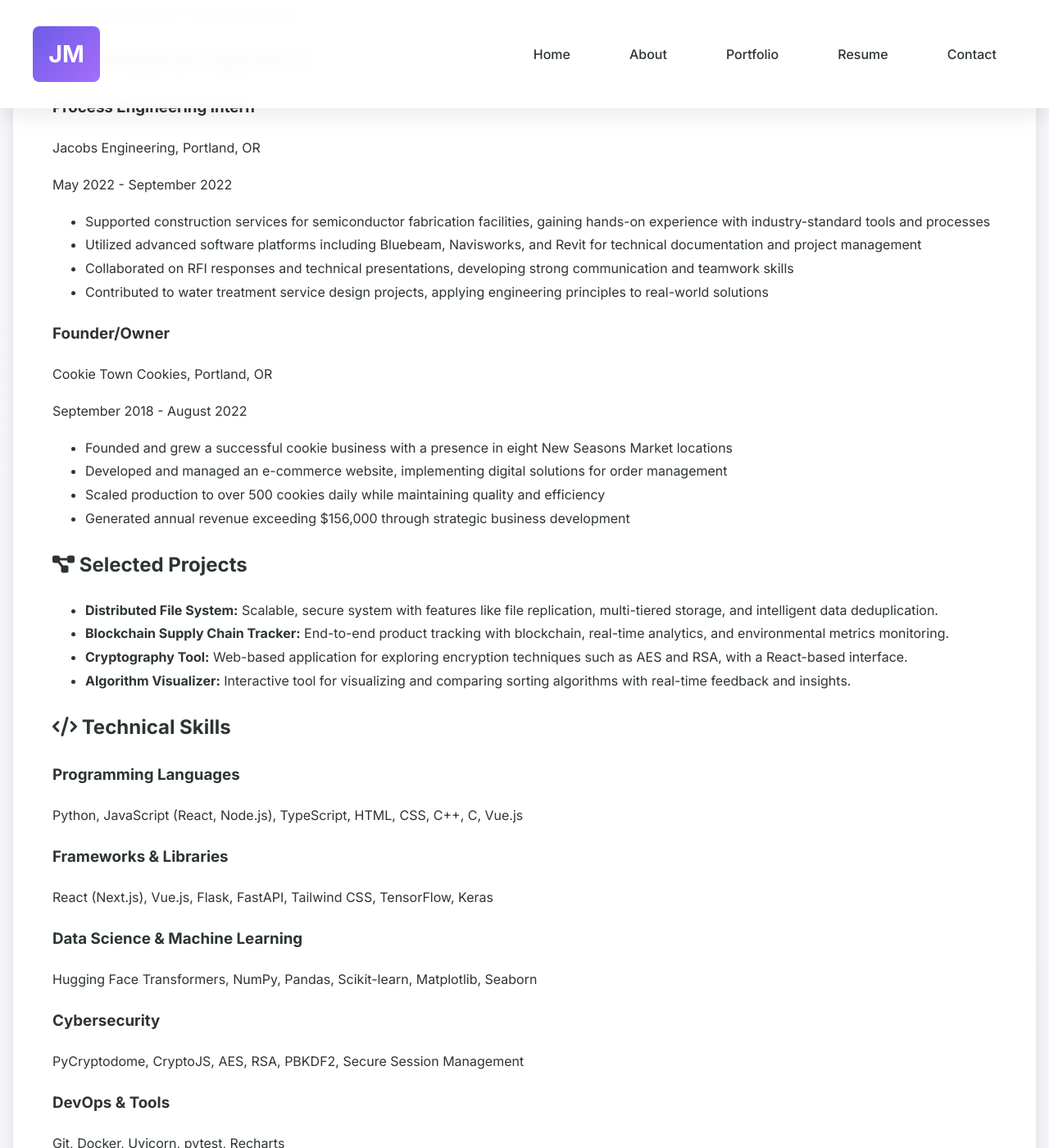
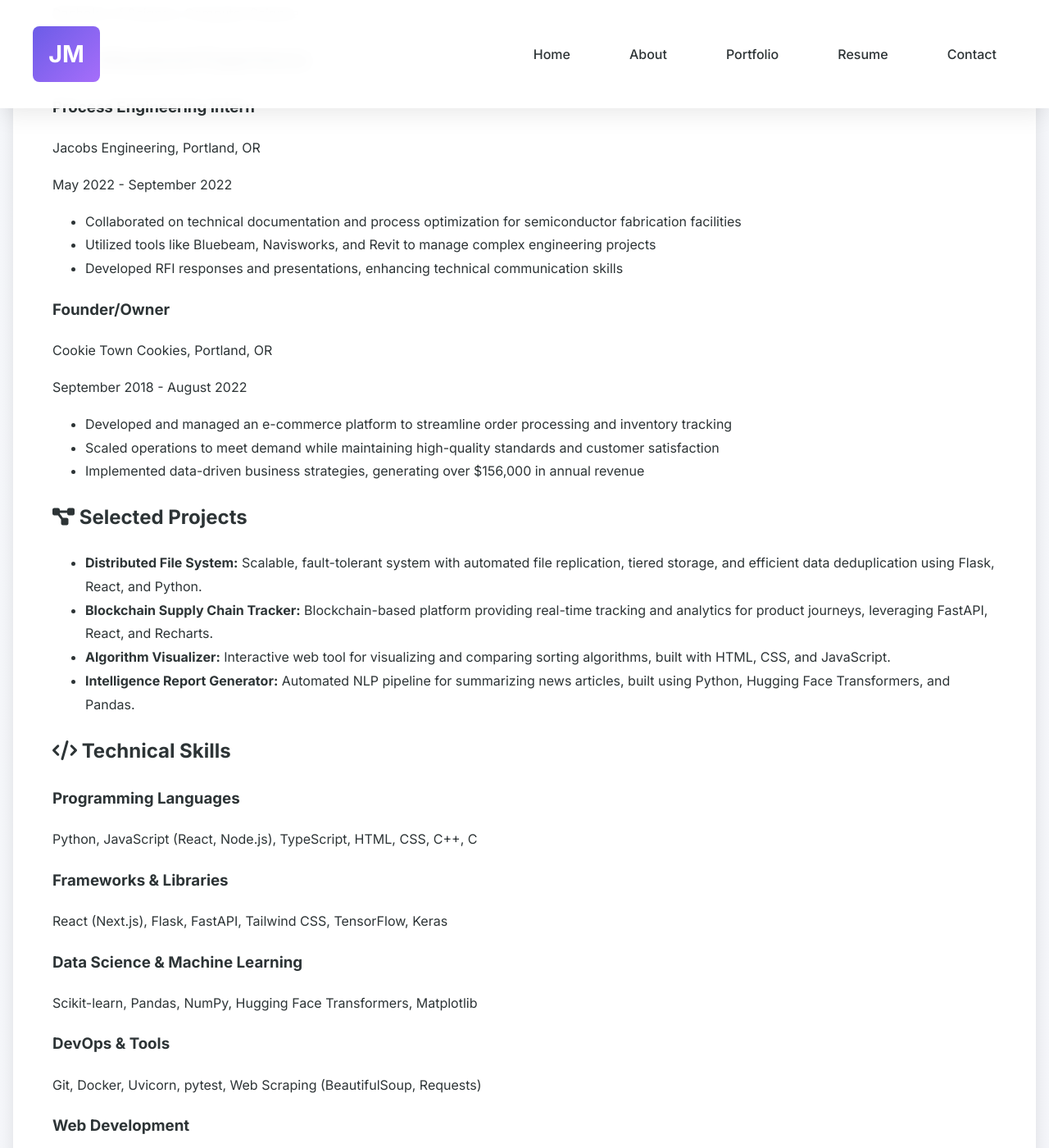
Before and after one commit to APinchofPepper/jackmustonen.com, a Jekyll site: the page built from resume.md, in a window 1280 px wide and 1400 px high, scrolled down 944 px. Shown: the whole window at 82% size. Built offline with Jekyll 4.4.1, drawn with Linux system fonts in a browser that asks for light colours; some of the changed text lies outside the part shown.

Commit message:
Update resume.md

```diff
--- a/resume.md
+++ b/resume.md
@@ -7,7 +7,7 @@ permalink: /resume/
 <section class="resume-header">
     <div class="container">
         <h1 class="animate-fade-up">Resume</h1>
-        <p class="subtitle animate-fade-up delay-1">Software Developer with expertise in AI/ML, Data Science, and Distributed Systems</p>
+        <p class="subtitle animate-fade-up delay-1">Software Developer with expertise in AI/ML, Full-Stack Development, and Distributed Systems</p>
         <a href="#" class="btn btn-gradient animate-fade-up delay-2">Download PDF</a>
     </div>
 </section>
@@ -63,10 +63,9 @@ permalink: /resume/
                             <p class="timeline-date">May 2022 - September 2022</p>
                         </div>
                         <ul class="achievements">
-                            <li>Supported construction services for semiconductor fabrication facilities, gaining hands-on experience with industry-standard tools and processes</li>
-                            <li>Utilized advanced software platforms including Bluebeam, Navisworks, and Revit for technical documentation and project management</li>
-                            <li>Collaborated on RFI responses and technical presentations, developing strong communication and teamwork skills</li>
-                            <li>Contributed to water treatment service design projects, applying engineering principles to real-world solutions</li>
+                            <li>Collaborated on technical documentation and process optimization for semiconductor fabrication facilities</li>
+                            <li>Utilized tools like Bluebeam, Navisworks, and Revit to manage complex engineering projects</li>
+                            <li>Developed RFI responses and presentations, enhancing technical communication skills</li>
                         </ul>
                     </div>
                 </div>
@@ -80,10 +79,9 @@ permalink: /resume/
                             <p class="timeline-date">September 2018 - August 2022</p>
                         </div>
                         <ul class="achievements">
-                            <li>Founded and grew a successful cookie business with a presence in eight New Seasons Market locations</li>
-                            <li>Developed and managed an e-commerce website, implementing digital solutions for order management</li>
-                            <li>Scaled production to over 500 cookies daily while maintaining quality and efficiency</li>
-                            <li>Generated annual revenue exceeding $156,000 through strategic business development</li>
+                            <li>Developed and managed an e-commerce platform to streamline order processing and inventory tracking</li>
+                            <li>Scaled operations to meet demand while maintaining high-quality standards and customer satisfaction</li>
+                            <li>Implemented data-driven business strategies, generating over $156,000 in annual revenue</li>
                         </ul>
                     </div>
                 </div>
@@ -96,10 +94,10 @@ permalink: /resume/
                 <h2><i class="fas fa-project-diagram"></i> Selected Projects</h2>
             </div>
             <ul class="project-list">
-                <li><strong>Distributed File System:</strong> Scalable, secure system with features like file replication, multi-tiered storage, and intelligent data deduplication.</li>
-                <li><strong>Blockchain Supply Chain Tracker:</strong> End-to-end product tracking with blockchain, real-time analytics, and environmental metrics monitoring.</li>
-                <li><strong>Cryptography Tool:</strong> Web-based application for exploring encryption techniques such as AES and RSA, with a React-based interface.</li>
-                <li><strong>Algorithm Visualizer:</strong> Interactive tool for visualizing and comparing sorting algorithms with real-time feedback and insights.</li>
+                <li><strong>Distributed File System:</strong> Scalable, fault-tolerant system with automated file replication, tiered storage, and efficient data deduplication using Flask, React, and Python.</li>
+                <li><strong>Blockchain Supply Chain Tracker:</strong> Blockchain-based platform providing real-time tracking and analytics for product journeys, leveraging FastAPI, React, and Recharts.</li>
+                <li><strong>Algorithm Visualizer:</strong> Interactive web tool for visualizing and comparing sorting algorithms, built with HTML, CSS, and JavaScript.</li>
+                <li><strong>Intelligence Report Generator:</strong> Automated NLP pipeline for summarizing news articles, built using Python, Hugging Face Transformers, and Pandas.</li>
             </ul>
         </div>
 
@@ -111,23 +109,23 @@ permalink: /resume/
             <div class="skills-grid">
                 <div class="skill-category animate-scale-in">
                     <h3>Programming Languages</h3>
-                    <p>Python, JavaScript (React, Node.js), TypeScript, HTML, CSS, C++, C, Vue.js</p>
+                    <p>Python, JavaScript (React, Node.js), TypeScript, HTML, CSS, C++, C</p>
                 </div>
                 <div class="skill-category animate-scale-in delay-1">
                     <h3>Frameworks & Libraries</h3>
-                    <p>React (Next.js), Vue.js, Flask, FastAPI, Tailwind CSS, TensorFlow, Keras</p>
+                    <p>React (Next.js), Flask, FastAPI, Tailwind CSS, TensorFlow, Keras</p>
                 </div>
                 <div class="skill-category animate-scale-in delay-2">
                     <h3>Data Science & Machine Learning</h3>
-                    <p>Hugging Face Transformers, NumPy, Pandas, Scikit-learn, Matplotlib, Seaborn</p>
+                    <p>Scikit-learn, Pandas, NumPy, Hugging Face Transformers, Matplotlib</p>
                 </div>
                 <div class="skill-category animate-scale-in delay-3">
-                    <h3>Cybersecurity</h3>
-                    <p>PyCryptodome, CryptoJS, AES, RSA, PBKDF2, Secure Session Management</p>
+                    <h3>DevOps & Tools</h3>
+                    <p>Git, Docker, Uvicorn, pytest, Web Scraping (BeautifulSoup, Requests)</p>
                 </div>
                 <div class="skill-category animate-scale-in delay-4">
-                    <h3>DevOps & Tools</h3>
-                    <p>Git, Docker, Uvicorn, pytest, Recharts</p>
+                    <h3>Web Development</h3>
+                    <p>RESTful APIs, React, Next.js, FastAPI, Axios, zxcvbn</p>
                 </div>
             </div>
         </div>
```
